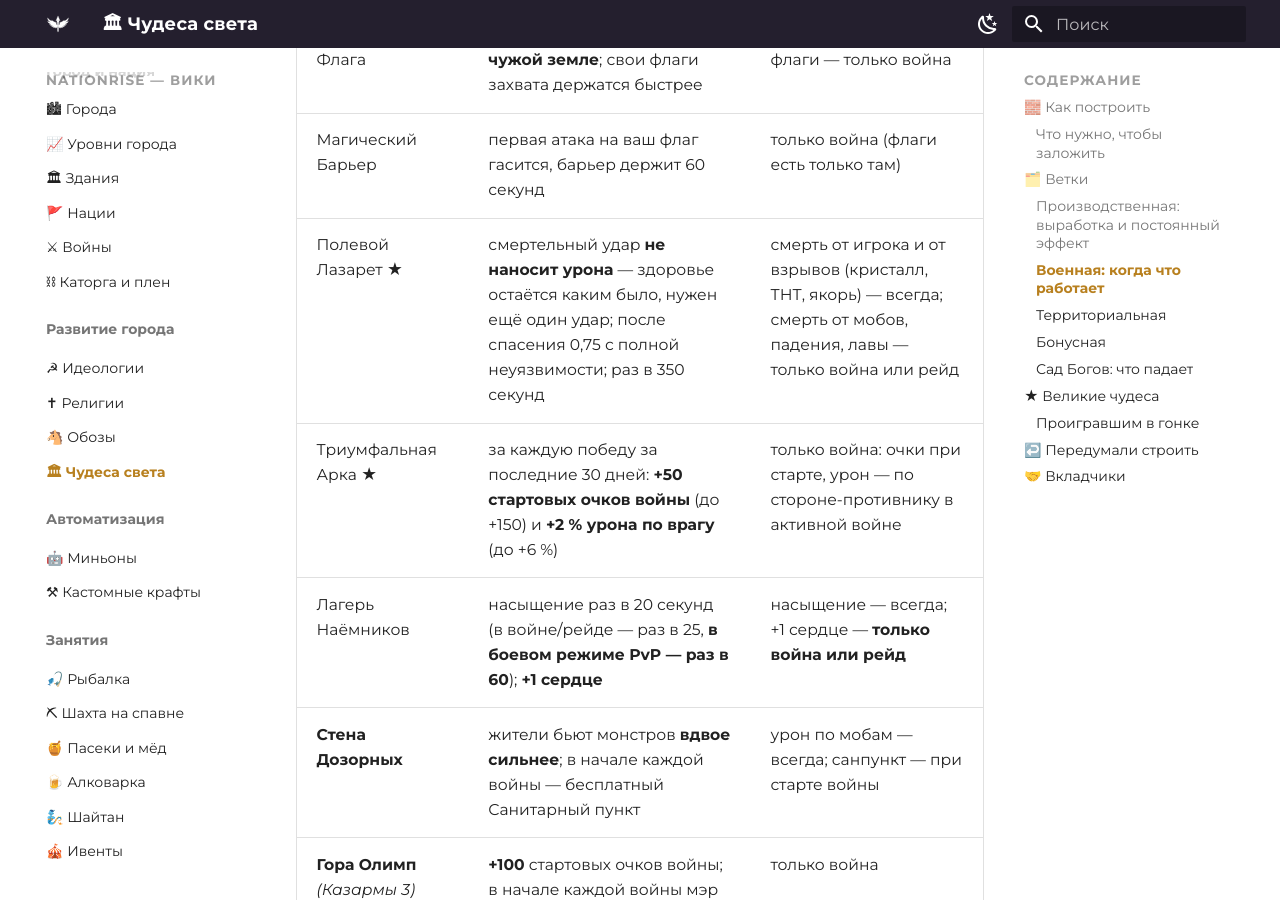
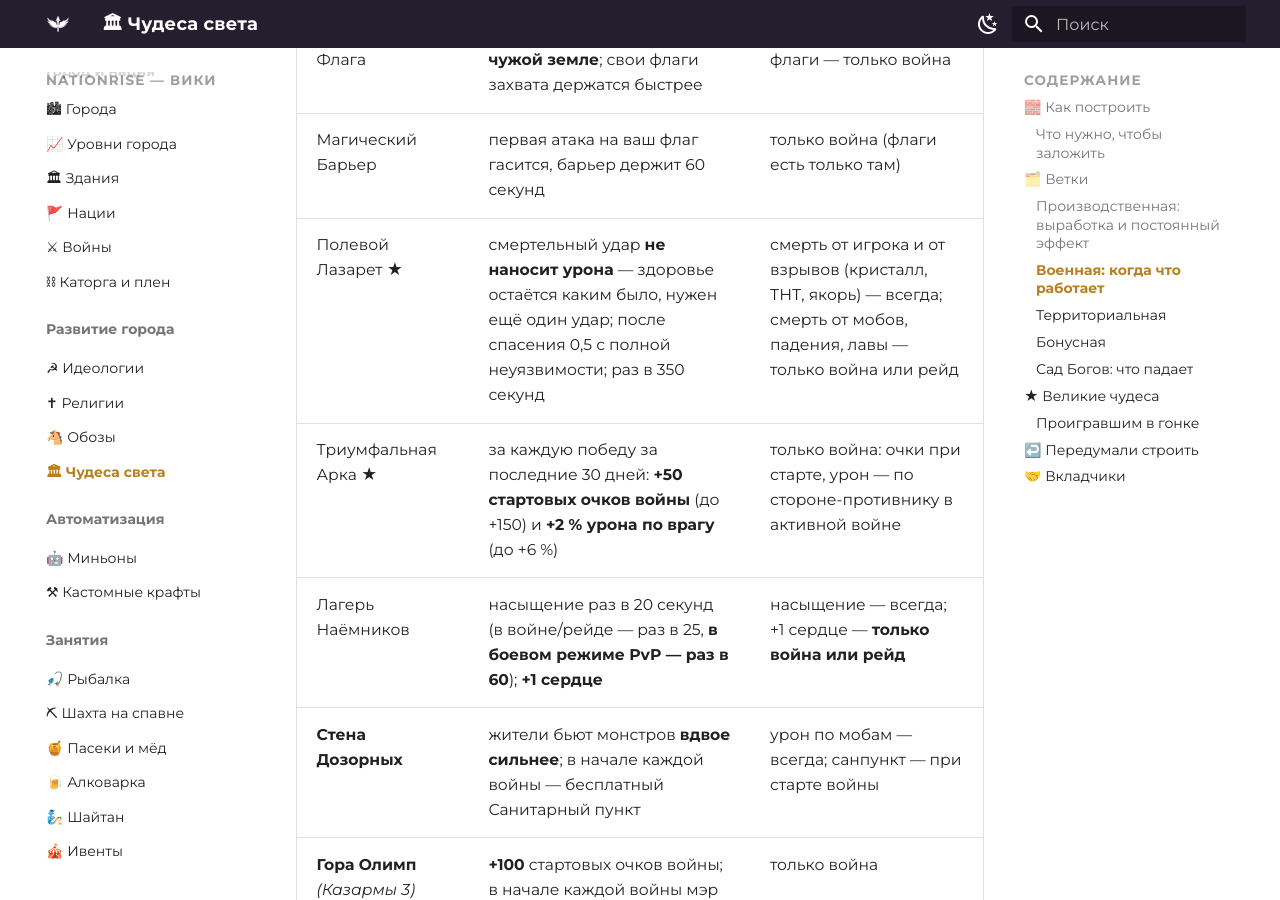
Before and after one commit to zixSSSed/NationRise-Wiki-RU, an MkDocs documentation site: the page built from docs/wonders.md, in a window 1280 px wide and 900 px high, scrolled down 2790 px. Built offline with MkDocs 1.6.1 and Material for MkDocs 9.7.7, drawn with Linux system fonts in a browser that asks for light colours.

Commit message:
Полевой Лазарет: 0.5 с неуязвимости
Co-Authored-By: Claude Opus 5.5 <noreply@anthropic.com>

```diff
--- a/docs/wonders.md
+++ b/docs/wonders.md
@@ -75,7 +75,7 @@
 | Военный Совет | +3% урона по чужакам **на своей земле** | любое PvP, война не нужна |
 | Превосходство Флага | +3% урона по чужакам **на чужой земле**; свои флаги захвата держатся быстрее | урон — любое PvP; флаги — только война |
 | Магический Барьер | первая атака на ваш флаг гасится, барьер держит 60 секунд | только война (флаги есть только там) |
-| Полевой Лазарет ★ | смертельный удар **не наносит урона** — здоровье остаётся каким было, нужен ещё один удар; после спасения 0,75 с полной неуязвимости; раз в 350 секунд | смерть от игрока и от взрывов (кристалл, ТНТ, якорь) — всегда; смерть от мобов, падения, лавы — только война или рейд |
+| Полевой Лазарет ★ | смертельный удар **не наносит урона** — здоровье остаётся каким было, нужен ещё один удар; после спасения 0,5 с полной неуязвимости; раз в 350 секунд | смерть от игрока и от взрывов (кристалл, ТНТ, якорь) — всегда; смерть от мобов, падения, лавы — только война или рейд |
 | Триумфальная Арка ★ | за каждую победу за последние 30 дней: **+50 стартовых очков войны** (до +150) и **+2 % урона по врагу** (до +6 %) | только война: очки при старте, урон — по стороне-противнику в активной войне |
 | Лагерь Наёмников | насыщение раз в 20 секунд (в войне/рейде — раз в 25, **в боевом режиме PvP — раз в 60**); **+1 сердце** | насыщение — всегда; +1 сердце — **только война или рейд** |
 | **Стена Дозорных** | жители бьют монстров **вдвое сильнее**; в начале каждой войны — бесплатный Санитарный пункт | урон по мобам — всегда; санпункт — при старте войны |
```
